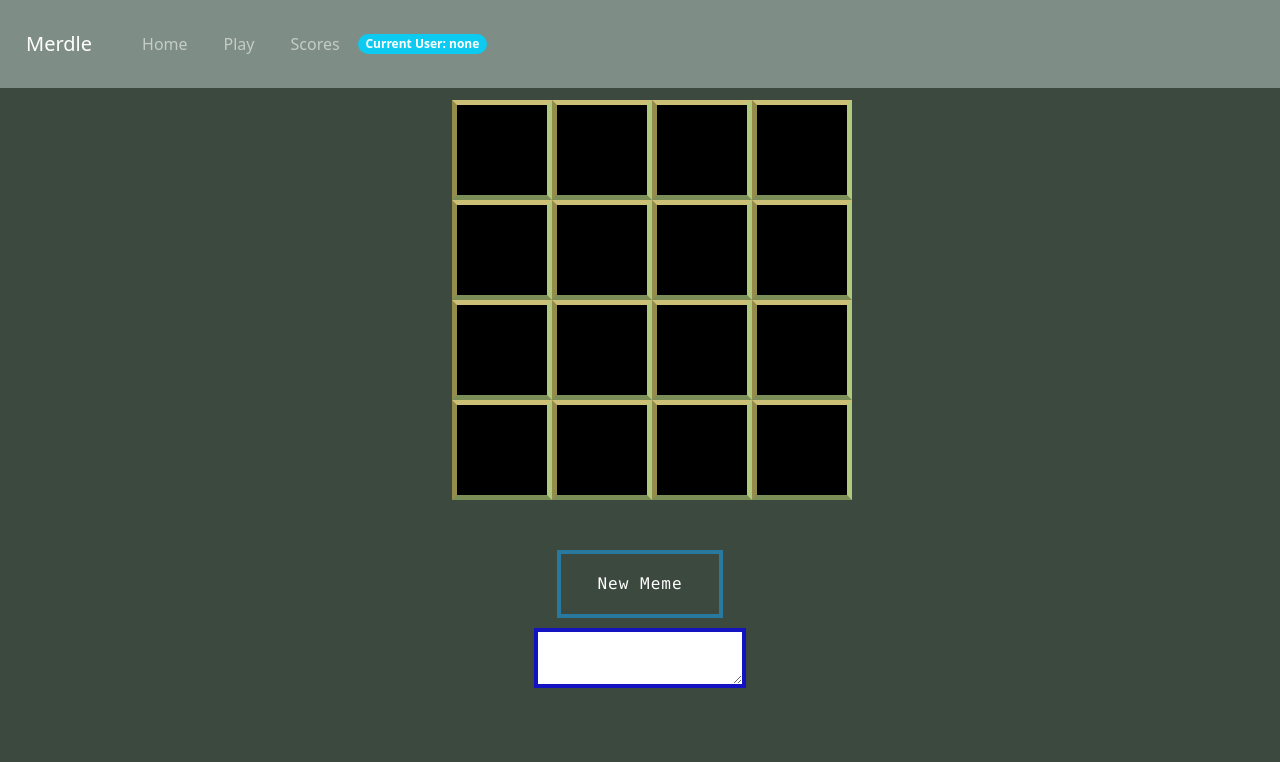
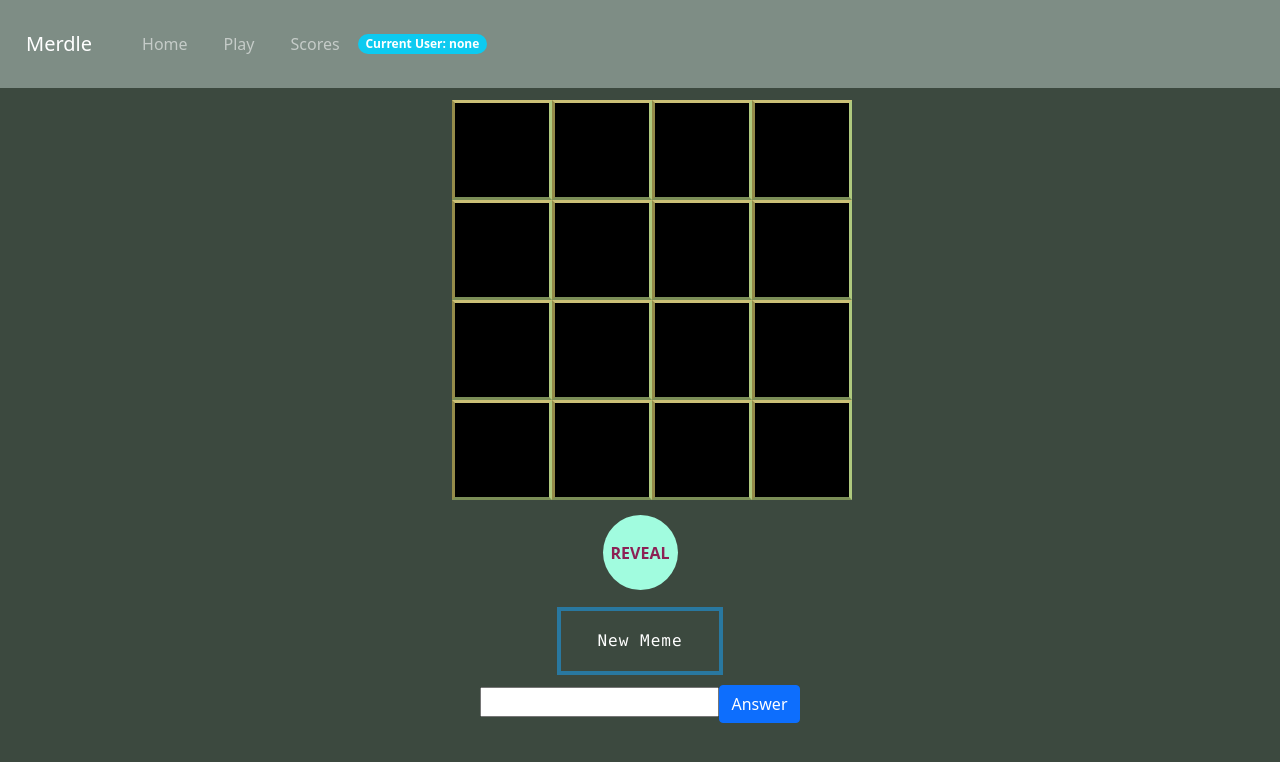
Before and after one commit to bcorker123/Merdle-Phase-3-Project, a React (Create React App) app in the folder react-frontend/: page /play in a window 1280 px wide. Shown: the top 762 px of the page. Built offline with nearby package versions, Linux system fonts and the light colour scheme; no server answers.

Commit message:
buttons-submits-etc

```diff
--- a/react-frontend/src/GridBoard.js
+++ b/react-frontend/src/GridBoard.js
@@ -1,34 +1,49 @@
 import React, { useState, useEffect } from 'react'
+import { Button } from 'react-bootstrap'
 
 import GridSquare from './GridSquare'
 
 function GridBoard() {
   const [memes, setMemes] = useState([])
   const [isClicked, setIsClicked] = useState(false)
+  const [revealed, setRevealed] = useState(false)
   const [memeDisplay, setMemeDisplay] = useState('')
   const [answer, setAnswer] = useState('')
+  const [userInput, setUserInput] = useState('')
 
-  const [postion, setPosition] = useState(0)
+  const [position, setPosition] = useState(0)
 
   useEffect(() => {
-    fetch('https://api.imgflip.com/get_memes')
+    fetch('http://localhost:9292/merdles')
       .then((r) => r.json())
-      .then((data) => setMemes(data.data.memes))
+      .then((data) => setMemes(data))
   }, [])
 
   const memeName = memes.map((meme) => meme.name)
-  const memePic = memes.map((meme) => meme.url)
+  const memePic = memes.map((meme) => meme.image_url)
+
+  const oneMemeName = memeName.slice(position, position + 1)
+  const oneMemePic = memePic.slice(position, position + 1)
+
+  function showAll() {
+    setRevealed(true)
+  }
 
   function getMeme() {
     setIsClicked(true)
-    setMemeDisplay(memePic[0])
+    setPosition(position + 1)
+    setMemeDisplay(oneMemePic)
+    setAnswer(oneMemeName)
   }
 
   function handleAnswer(e) {
-    setAnswer(e.targert)
+    setUserInput(e.target.value)
   }
 
-  console.log(memeDisplay)
+  function handleSubmit(e) {
+    e.preventDefault()
+    console.log(answer)
+  }
 
   const rows = []
 
@@ -36,13 +51,11 @@ function GridBoard() {
     const columns = []
 
     for (let col = 0; col < 4; col++) {
-      columns.push(<GridSquare key={`${col}${row}`} />)
+      columns.push(<GridSquare key={`${col}${row}`} revealed={revealed} />)
     }
 
     rows.push(columns)
   }
-
-  const image_url = "https://i.imgflip.com/1ur9b0.jpg";
 
   return (
     <>
@@ -51,7 +64,7 @@ function GridBoard() {
           id="board-pos"
           className="container justify-content-center align-items-center"
           style={{
-            backgroundImage: `url(${memeDisplay})`,
+            backgroundImage: isClicked ? `url(${memeDisplay})` : '',
             backgroundSize: 'cover',
             backgroundPosition: 'top',
             backgroundClip: 'content-box',
@@ -64,33 +77,23 @@ function GridBoard() {
           </div>
         </div>
       </div>
+      <button className="reveal" onClick={showAll}>
+        REVEAL
+      </button>
       <div id="outer">
         <div className="button-slide slide-left" onClick={getMeme}>
           New Meme
         </div>
       </div>
-      <textarea
-        className="answer-box"
-        onSubmit={handleAnswer}
-        value={answer}
-      ></textarea>
+
+      <form onSubmit={handleSubmit} className="answer-box">
+        <input type="text" onChange={handleAnswer} value={userInput} />
+        <Button className="button2" type="submit">
+          Answer
+        </Button>
+      </form>
     </>
   )
 }
 
 export default GridBoard
-
-// {isClicked ? }
-
-// `url${memeDisplay}`
-
-// {isClicked ? <img src={memeDisplay} alt="ERROR" /> : ''}
-
-// style={{ backgroundImage: isClicked ? memeDisplay : '' }}
-
-// style={{
-//   backgroundImage: `url${oneMeme}`,
-//   backgroundSize: 'cover',
-//   backgroundPosition: 'top',
-//   backgroundClip: 'content-box',
-// }}
--- a/react-frontend/src/index.css
+++ b/react-frontend/src/index.css
@@ -71,24 +71,11 @@ code {
   --border-right-color:  #AFC97E;
   --border-bottom-color: #7b8e57;
 
-  /* Square Colors:  background colors for the squares.
-  --color-0: #eaeaea;
-  --color-1: #ff6600;
-  --color-2: #eec900;
-  --color-3: #0000ff;
-  --color-4: #cc00ff;
-  --color-5: #00ff00;
-  --color-6: #66ccff;
-  --color-7: #ff0000; */
 
-
-
-  /* Numbers define values that will be used throughout the CSS.
-  --tile-size: 20px for example will set size of the grid squares. */
   --cols: 10;
   --rows: 18;
   --tile-size: 100px;
-  --border-width: 5px;
+  --border-width: 3px;
 }
 
 * {
@@ -101,6 +88,11 @@ code {
   grid-template-columns: repeat(var(--cols), var(--tile-size));
   grid-gap: 0;
   align-self: flex-start;
+  width:450px;
+  margin:0;
+}
+
+.grid-gone{
   width:450px;
   margin:0;
 }
@@ -147,11 +139,31 @@ code {
 #outer {
   width: 364px;
   left: 100px;
-  margin: 50px auto 0 auto;
+  margin: 2px auto 0 auto;
   text-align: center;
 }
 
 .answer-box{
+
   margin-top: 10px;
-  border: 4px solid #1313c1;
+
 }
+
+.reveal{
+  background-color: #A1FCDF;
+  text-align: center;
+  width: 75px;
+  height: 75px;
+  border: none;
+  color: #8C2155;
+  display: inline-flex;
+  flex-direction: column;
+  justify-content: center;
+  align-items: center;
+  padding:20px;
+  font-size: 16px;
+  font-weight: bold;
+  margin: 15px ;
+  border-radius: 50%;
+
+}
```
Also changed, not shown: react-frontend/src/GridSquare.js (+1 -8 lines).
